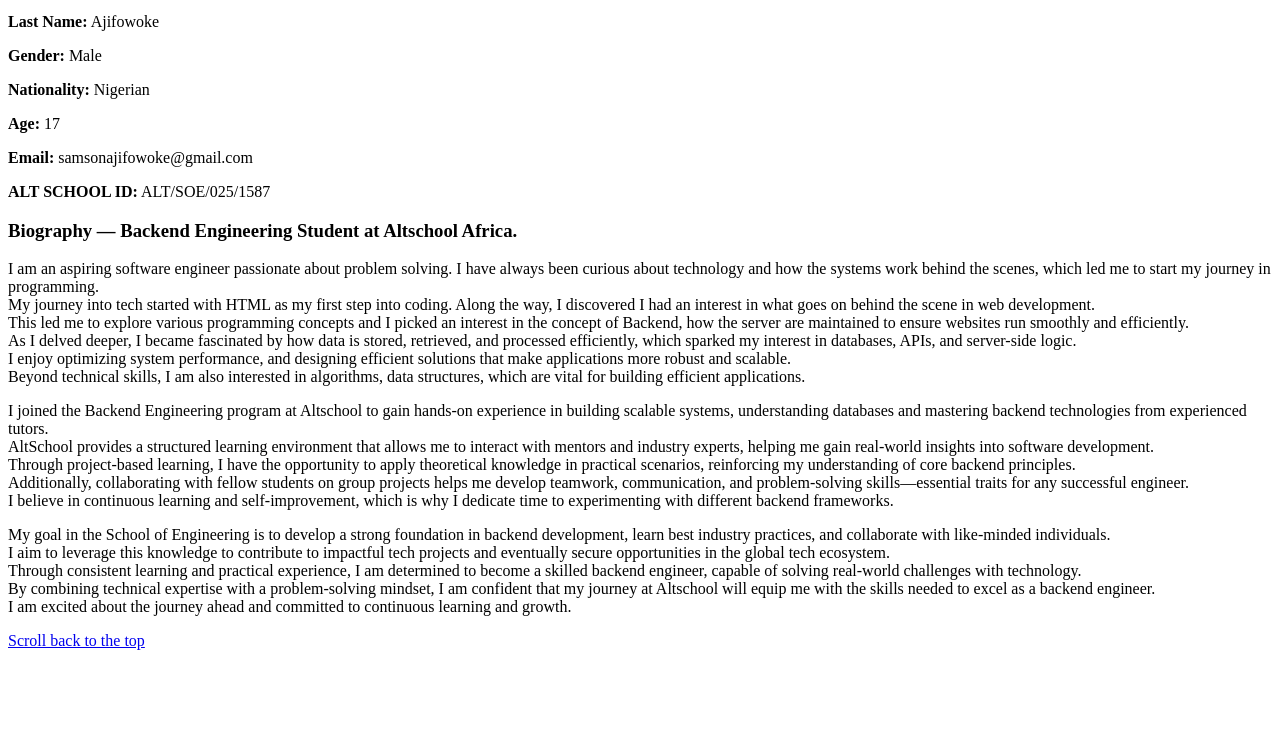
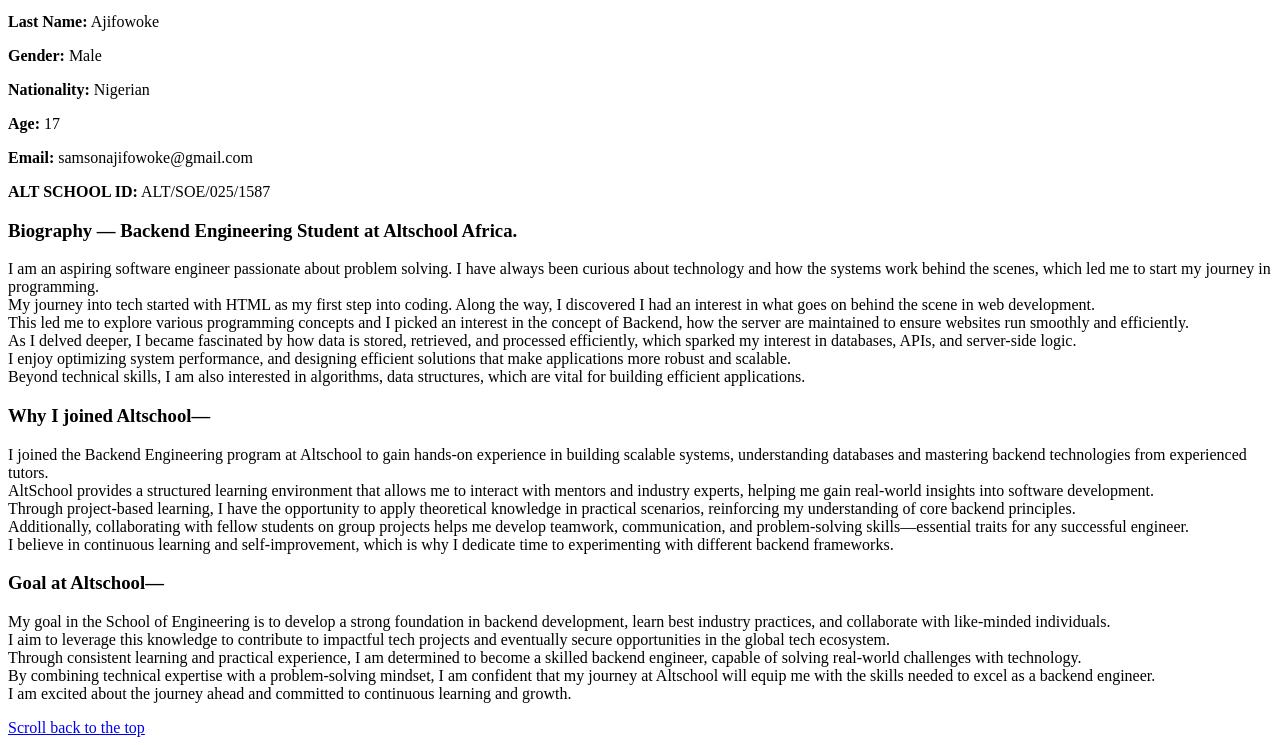
Before and after one commit to Samson23-ux/Samson, a plain HTML site: page index.html in a window 1280 px wide. Shown: the part 101-846 px from the top of the page. Before the commit the page ends 800 px from the top, so only its background shows below. Drawn offline with Linux system fonts and the light colour scheme.

Commit message:
Update index.html

```diff
--- a/index.html
+++ b/index.html
@@ -29,12 +29,14 @@
       <br>I enjoy optimizing system performance, and designing efficient solutions that make applications more robust and scalable.
       <br>Beyond technical skills, I am also interested in algorithms, data structures, which are vital for building efficient applications.
     </p>
+    <h3>Why I joined Altschool—</h3>
     <p>I joined the Backend Engineering program at Altschool to gain hands-on experience in building scalable systems, understanding databases and mastering backend technologies from experienced tutors.
       <br>AltSchool provides a structured learning environment that allows me to interact with mentors and industry experts, helping me gain real-world insights into software development.
       <br>Through project-based learning, I have the opportunity to apply theoretical knowledge in practical scenarios, reinforcing my understanding of core backend principles.
       <br>Additionally, collaborating with fellow students on group projects helps me develop teamwork, communication, and problem-solving skills—essential traits for any successful engineer.
       <br>I believe in continuous learning and self-improvement, which is why I dedicate time to experimenting with different backend frameworks.
     </p>
+    <h3>Goal at Altschool—</h3>
     <p>My goal in the School of Engineering is to develop a strong foundation in backend development, learn best industry practices, and collaborate with like-minded individuals.
       <br>I aim to leverage this knowledge to contribute to impactful tech projects and eventually secure opportunities in the global tech ecosystem.
       <br>Through consistent learning and practical experience, I am determined to become a skilled backend engineer, capable of solving real-world challenges with technology.
```
